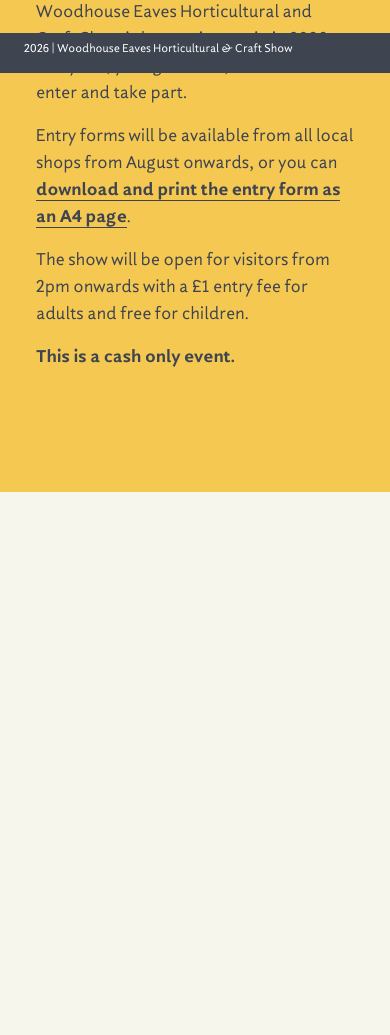
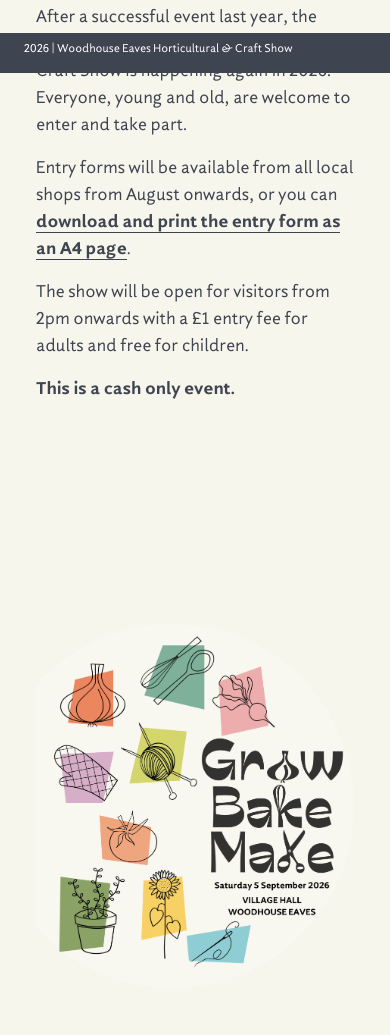
Before and after one commit to jokedewinter/whe-horticultural-show, a plain HTML site: page index.html in a window 390 px wide. Shown: the part 771-1806 px from the top of the page. Before the commit the page ends 1295 px from the top, so only its background shows below. Drawn offline with Linux system fonts and the light colour scheme; files whose address does not match are found by name.

Commit message:
Adding a picture.

```diff
--- a/css/screen.css
+++ b/css/screen.css
@@ -186,17 +186,47 @@ nav ul li { font-size: 1.6rem; }
  * Layout
  * -------------------------------------------------------- */
 
+body {
+    display: grid;
+    grid-template-columns: 1fr 1fr;
+    grid-template-areas:
+        "header header"
+        "section figure"
+        "footer footer";
+    grid-gap: var(--base);
+}
+
+@media screen and ( max-width: 47.99em ) {
+    body {
+        grid-template-columns: 1fr;
+        grid-template-areas:
+            "header"
+            "section"
+            "figure"
+            "footer";
+    }
+}
+
+header { grid-area: header; }
+section { grid-area: section; }
+figure { grid-area: figure; }
+footer { grid-area: footer; }
+
 section	{
-	width: 100%;
+	/*width: 100%; */
     min-height: 100vh;
     margin-bottom: var(--base);
-    background-color: var(--col-yellow);
+    /*background-color: var(--col-yellow);*/
 }
 
 section nav { margin-bottom: var(--base); }
 
-@media screen and ( min-width: 65em ) { section > * { max-width: 60%; } }
+/*@media screen and ( min-width: 65em ) { section > * { max-width: 60%; } }*/
 
+figure img {
+    max-width: 100%;
+    width: fit-content;
+}
 
 /**
  * --------------------------------------------------------
--- a/index.html
+++ b/index.html
@@ -41,6 +41,10 @@
     <p><strong>This is a cash only event.</strong></p>
 </section>
 
+<figure class="poster">
+    <img src="images/WEHS26-Poster.png" alt="Event poster">
+</figure>
+
 <footer>
    	<p>2026 | Woodhouse Eaves Horticultural & Craft Show</p>
 </footer>
```
Also changed, not shown: classes.html (+4 -0 lines), hints.html (+4 -0 lines), showrules.html (+4 -0 lines), images/WEHS26-Poster.png (added).
